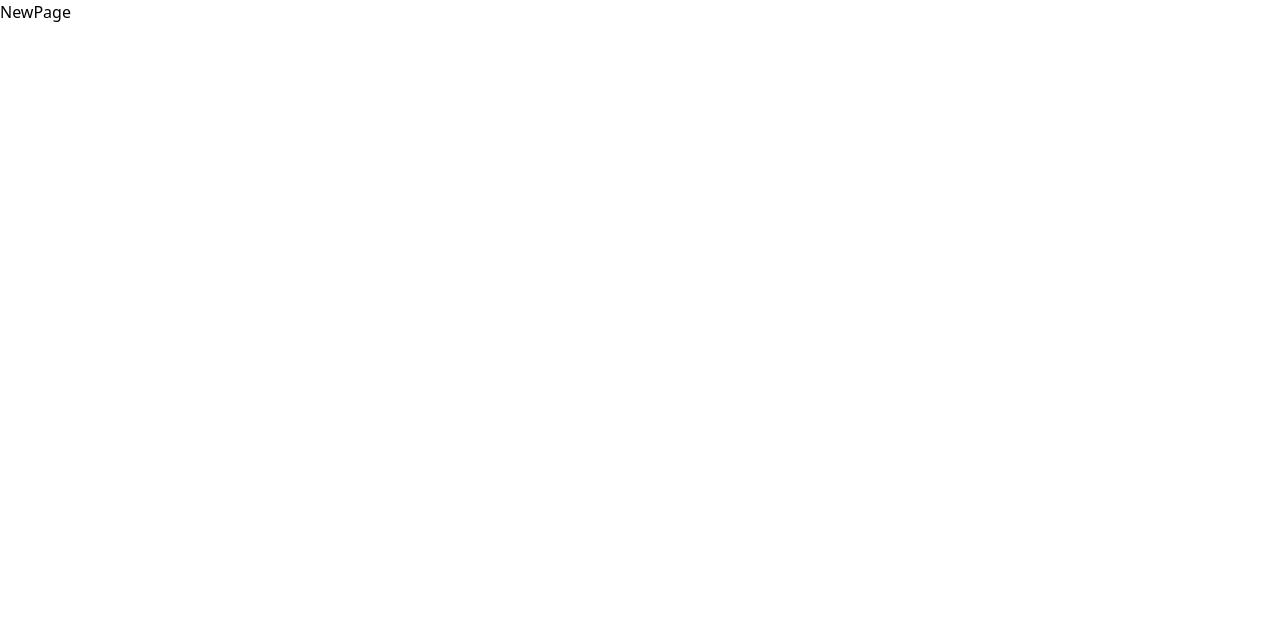
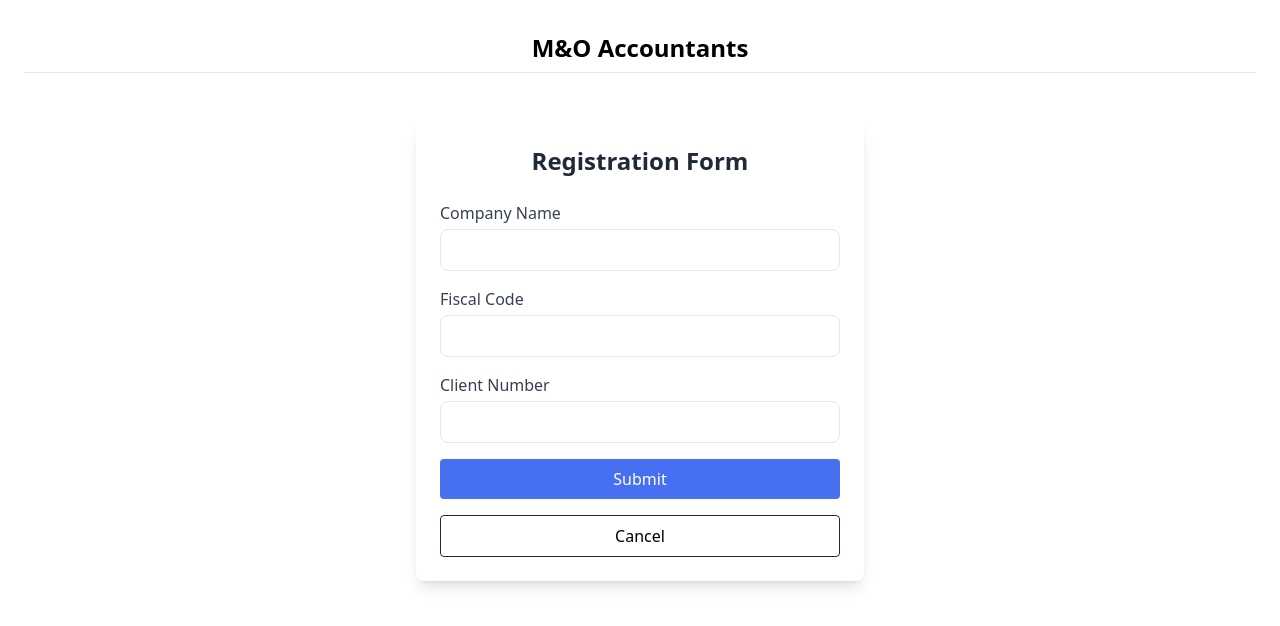
Before and after one commit to Alejoboga20/finalis-code-challenge-client, a React (Vite) app: page /new in a window 1280 px wide. Shown: the top 626 px of the page. Built offline with nearby package versions, Linux system fonts and the light colour scheme.

Commit message:
create form template

```diff
--- a/src/forms/pages/NewPage.tsx
+++ b/src/forms/pages/NewPage.tsx
@@ -1,5 +1,58 @@
+import { Link } from 'react-router-dom';
+
+import { BaseLayout } from '../../common/layout';
+import { Routes } from '../../router/router';
+
 const NewPage = () => {
-	return <div>NewPage</div>;
+	return (
+		<BaseLayout>
+			<div className='max-w-md mx-auto my-10 p-2 sm:p-6 bg-white sm:shadow-lg rounded-lg'>
+				<h3 className='text-2xl font-semibold text-center text-gray-800 mb-6'>Registration Form</h3>
+
+				<form className='flex flex-col space-y-4'>
+					<div>
+						<label htmlFor='company-name' className='text-gray-700'>
+							Company Name
+						</label>
+						<input
+							id='company-name'
+							type='text'
+							className='w-full px-3 py-2 mt-1 border rounded-lg text-gray-700'
+						/>
+					</div>
+
+					<div>
+						<label htmlFor='fiscal-code' className='text-gray-700'>
+							Fiscal Code
+						</label>
+						<input
+							id='fiscal-code'
+							type='text'
+							className='w-full px-3 py-2 mt-1 border rounded-lg text-gray-700'
+						/>
+					</div>
+
+					<div>
+						<label htmlFor='client-number' className='text-gray-700'>
+							Client Number
+						</label>
+						<input
+							id='client-number'
+							type='number'
+							className='w-full px-3 py-2 mt-1 border rounded-lg text-gray-700'
+						/>
+					</div>
+
+					<button type='submit' className='btn-primary w-full'>
+						Submit
+					</button>
+					<Link className='btn-secondary w-full' to={Routes.HOME}>
+						Cancel
+					</Link>
+				</form>
+			</div>
+		</BaseLayout>
+	);
 };
 
 export default NewPage;
--- a/src/index.css
+++ b/src/index.css
@@ -10,4 +10,8 @@
 	.btn-primary {
 		@apply rounded bg-primary-main py-2 px-3.5 font-medium text-neutrals-white hover:bg-primary-dark disabled:cursor-not-allowed disabled:bg-neutrals-100 disabled:text-neutrals-500 w-fit cursor-pointer;
 	}
+
+	.btn-secondary {
+		@apply rounded bg-white py-2 px-3.5 font-medium text-black border border-gray-800 hover:border-gray-900 hover:bg-gray-100 disabled:cursor-not-allowed disabled:bg-neutrals-100 disabled:text-neutrals-500 w-fit cursor-pointer text-center;
+	}
 }
```
